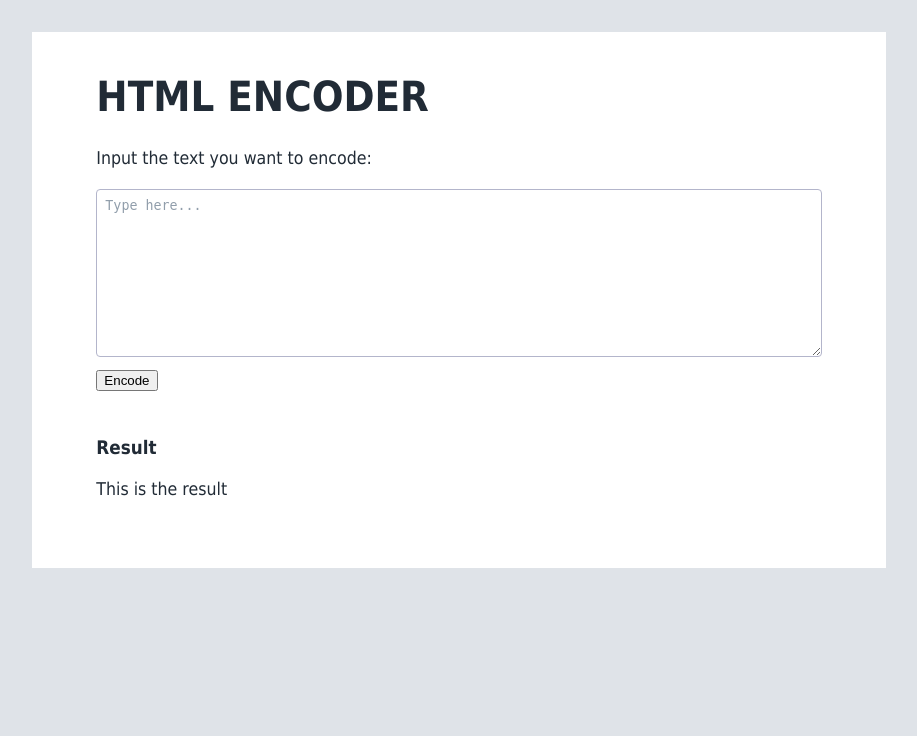
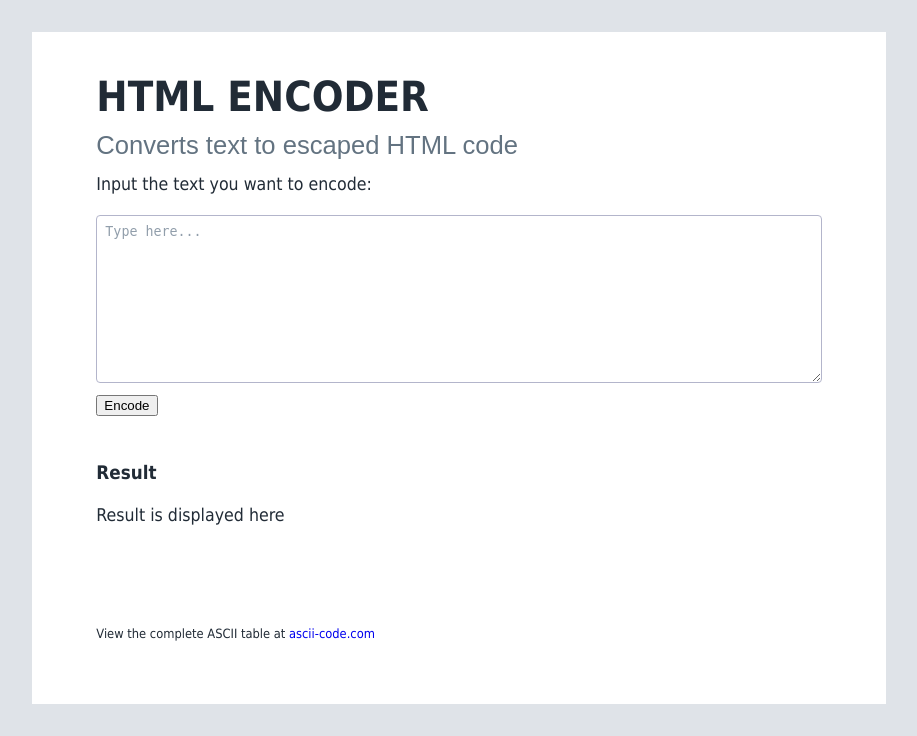
Before and after one commit to CasperMobit/LearnSite, a PHP site: page /apps/htmlencoder.php in a window 1280 px wide. Shown: the part 64-800 px from the top of the page, without its empty margins (181-1098 px from the left). Run offline with PHP 8.4, Linux system fonts and the light colour scheme.

Commit message:
Added content to Encoder page

```diff
--- a/apps/htmlencoder.php
+++ b/apps/htmlencoder.php
@@ -13,14 +13,17 @@
     <div class="col-8 content">
 
         <h1>HTML Encoder</h1>
+        <p class="meta">Converts text to escaped HTML code</p>
         <p>Input the text you want to encode:</p>
         <textarea id="htmlCodeInput" rows="10">Type here...</textarea>
         <button id="submitHtmlBtn" style="margin-top:.6rem;">Encode</button>
 
         <div style="margin-top:3rem;">
             <h3>Result</h3>
-            <div id="htmlEncodeResult" style="overflow-wrap:break-word;"><p>This is the result</p></div>
+            <div id="htmlEncodeResult" style="overflow-wrap:break-word;"><p>Result is displayed here</p></div>
         </div>
+
+        <p style="font-size:.8rem; margin-top:6rem;">View the complete ASCII table at <a href="https://www.ascii-code.com/">ascii-code.com</a></p>
 
     </div>
     <div class="col-2"></div>
```
